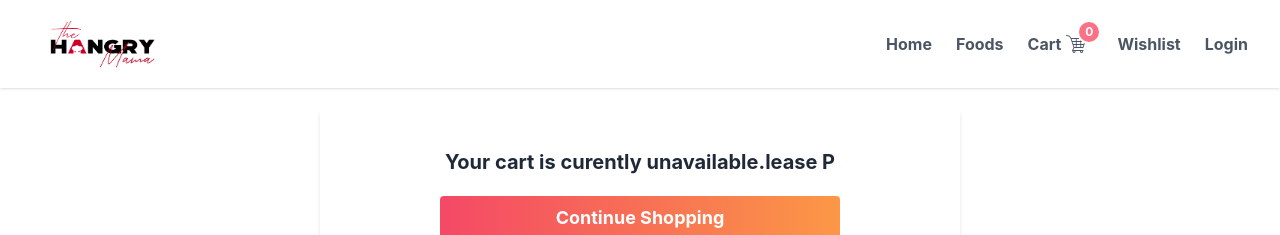
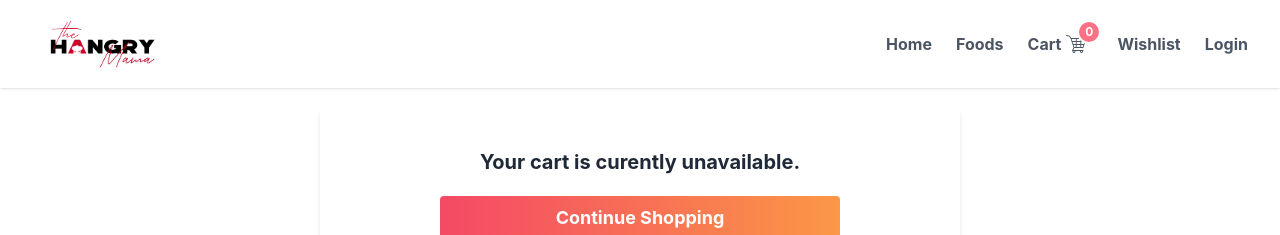
Before and after one commit to rafia02/food-delivery-website-client, a React (Create React App) app: page /cart in a window 1280 px wide. Shown: the top 235 px of the page. Built offline with nearby package versions, Linux system fonts and the light colour scheme; no server answers.

Commit message:
changees

```diff
--- a/src/Components/AllFoods/Food.js
+++ b/src/Components/AllFoods/Food.js
@@ -50,7 +50,7 @@ const Food = ({ food }) => {
 
 
                         <BsFillHeartFill className="text-2xl  duration-500 opacity-70 hover:opacity-100 hover:scale-105 skew-y-3 translate-x-4  "
-                            onClick={() => handleWishLists2(catagoris, picture, title, descreption, price, _id)}
+                            onClick={() => handleWishLists(catagoris, picture, title, descreption, price, _id)}
 
                         ></BsFillHeartFill>
                     </div>
@@ -74,7 +74,7 @@ const Food = ({ food }) => {
                     <BsStarHalf></BsStarHalf>
                 </div>
 
-                <button onClick={() => handleAddToCart2(catagoris, picture, title, descreption, price, _id, _id)} className='flex justify-center p-1 rounded items-center mt-2 bg-rose-400 text-white font-bold '>
+                <button onClick={() => handleAddToCart(catagoris, picture, title, descreption, price, _id, _id)} className='flex justify-center p-1 rounded items-center mt-2 bg-rose-400 text-white font-bold '>
                     <BsCartFill className='mr-2'></BsCartFill>
                     Add to cart
                 </button>
--- a/src/Components/Home/DeliveryCart/DeliveryCart.js
+++ b/src/Components/Home/DeliveryCart/DeliveryCart.js
@@ -83,7 +83,7 @@ const DeliveryCart = () => {
 
                     <div className='pb-10 px-5 shadow-md p-10 my-5 w-3/4 md:w-1/2 mx-auto'>
 
-                        <h1 className="text-xl mb-5 font-bold text-center  ">Your cart is curently unavailable.lease  P</h1>
+                        <h1 className="text-xl mb-5 font-bold text-center  ">Your cart is curently unavailable.</h1>
                         <div className='w-2/3  mx-auto'>
                             <Link className='w-full' to="/foods"><Button text={"Continue Shopping"}></Button></Link>
                         </div>
```
